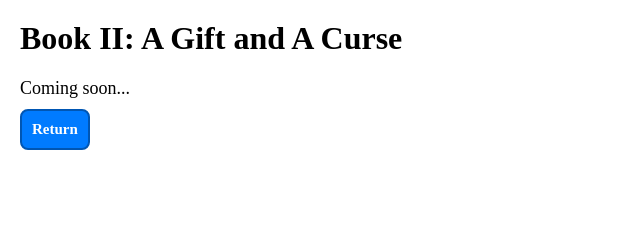
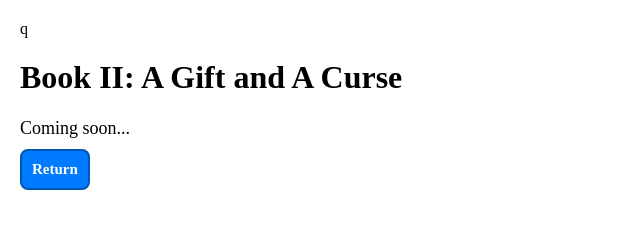
Before and after one commit to WebDev26611/talesofstrale, a plain HTML site: page agaaf.html in a window 1280 px wide. Shown: the whole page, without its empty margins (0-640 px from the left). Drawn offline with Linux system fonts and the light colour scheme.

Commit message:
fixed site

```diff
--- a/agaaf.html
+++ b/agaaf.html
@@ -5,7 +5,7 @@
   <script src="script.js"></script>
 </head>
 
-<body>
+<body>q
   <h1>Book II: A Gift and A Curse</h1>
   <p>Coming soon...</p>
   <a href="./index.html">Return</a>
```
